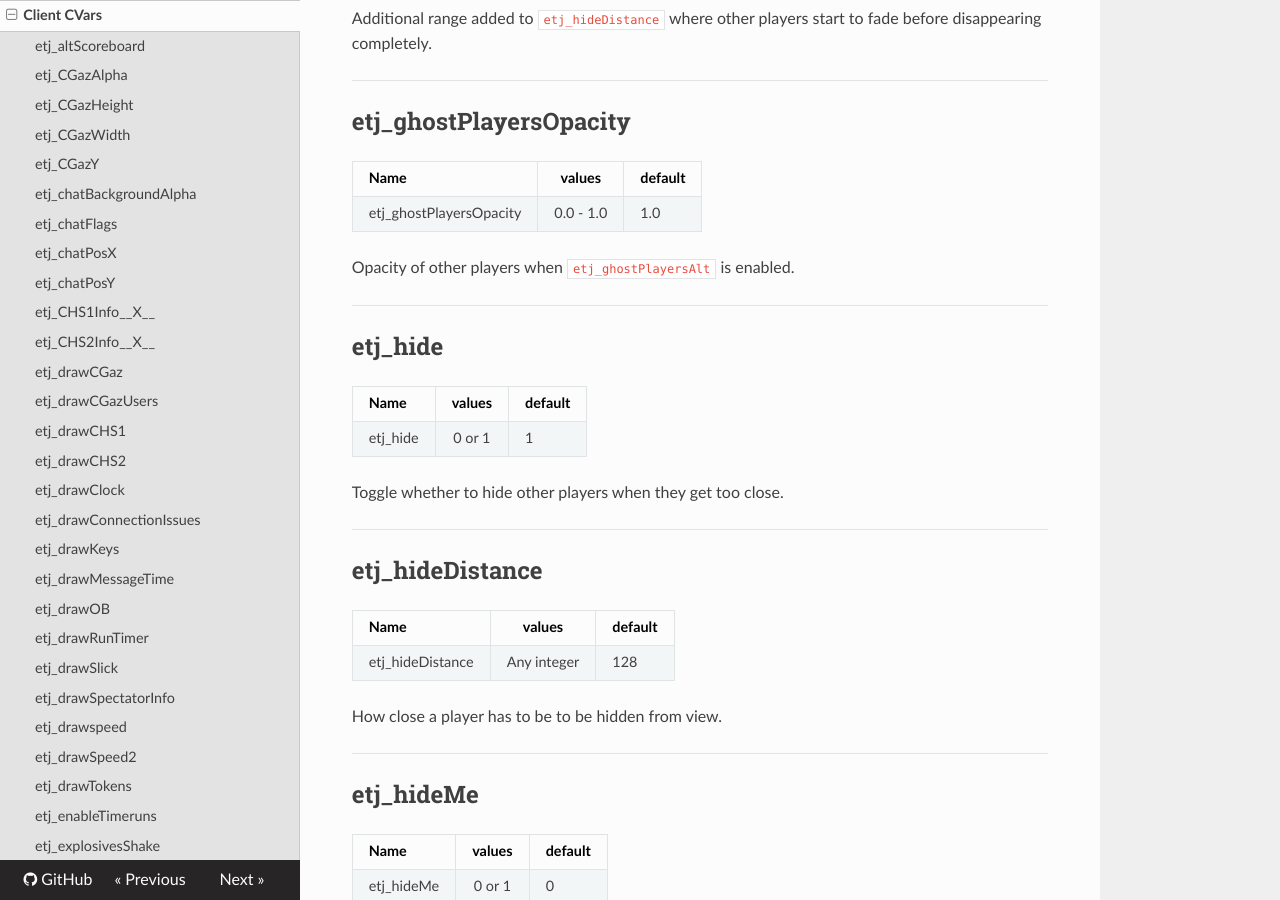
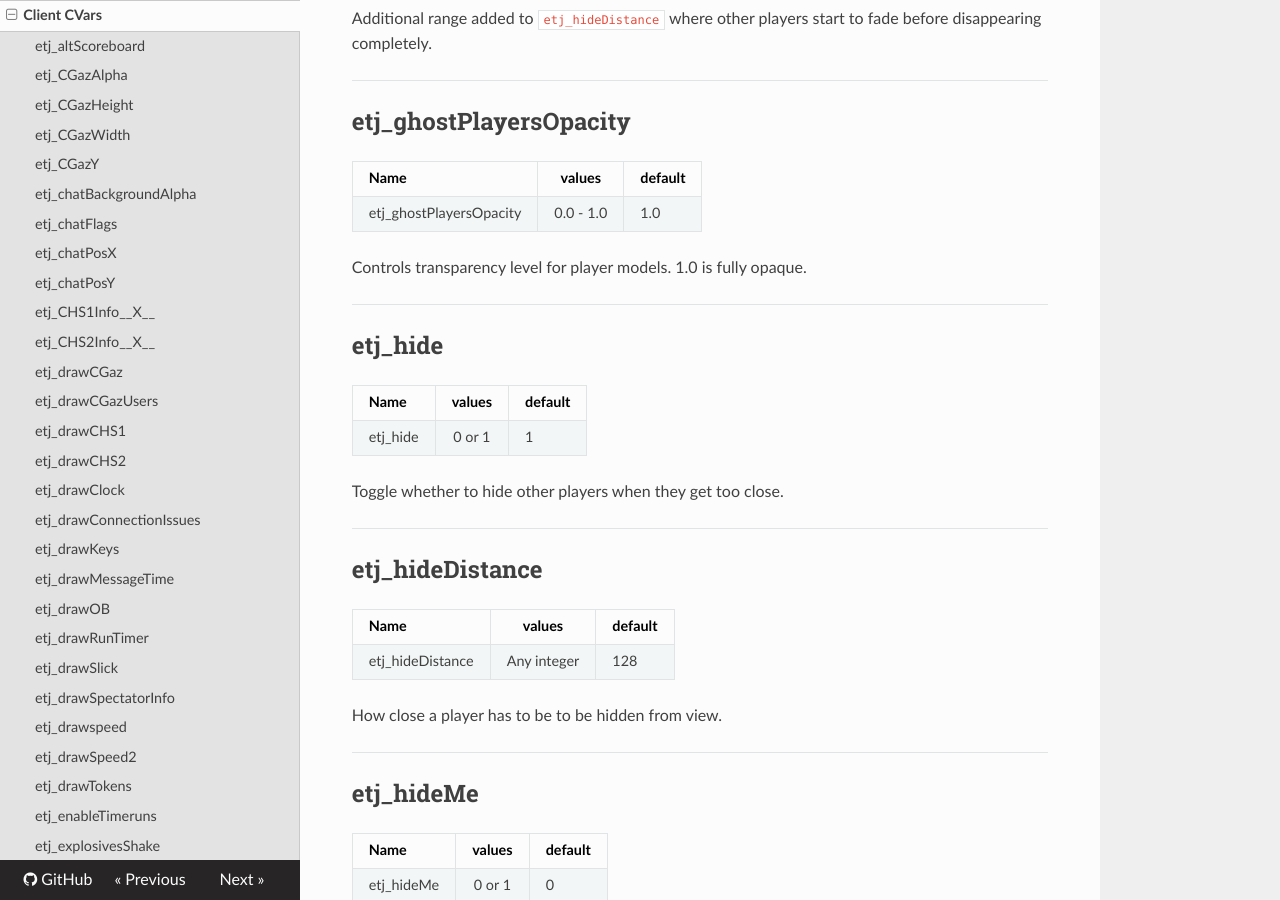
Before and after one commit to etjump/documentation, an MkDocs documentation site: the page built from docs/client/client_cvars.md, in a window 1280 px wide and 900 px high, scrolled down 7029 px. Built offline with MkDocs 1.6.1, drawn with Linux system fonts in a browser that asks for light colours; nearby versions of some CDN libraries; old or Windows-style settings are respelled for this version of MkDocs.

Commit message:
Update client_cvars.md

```diff
--- a/docs/client/client_cvars.md
+++ b/docs/client/client_cvars.md
@@ -281,7 +281,7 @@ Name                    | values        | default
 ------------------------|:-------------:|-------------
 etj_ghostPlayersOpacity | 0.0 - 1.0     | 1.0
 
-Opacity of other players when `etj_ghostPlayersAlt` is enabled.
+Controls transparency level for player models. 1.0 is fully opaque.
 
 ---
 
```
